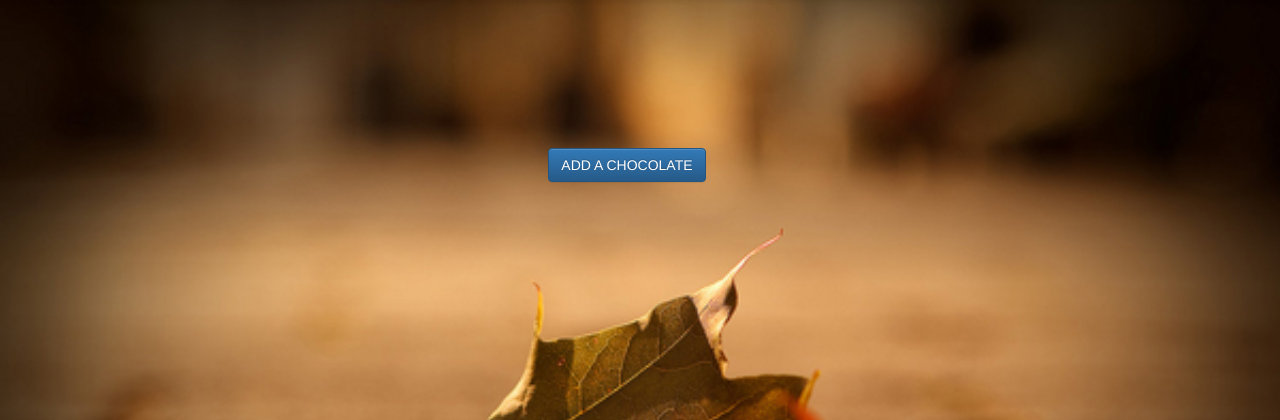
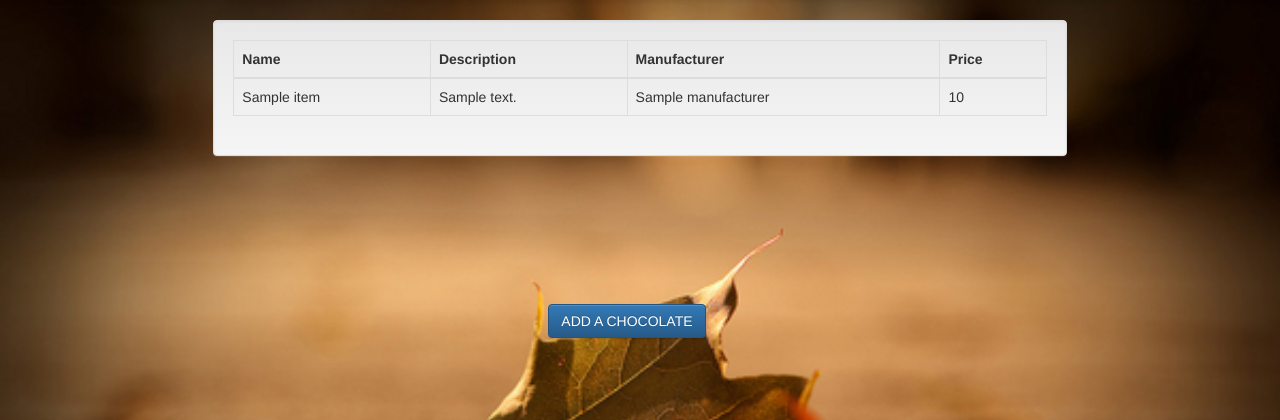
Before and after one commit to aswinanu/django, a Django app: template registration/templates/index.html in a window 1280 px wide. Shown: the part 72-492 px from the top of the page. Run offline with Django 3.2, Linux system fonts and the light colour scheme; the template is opened without the code that fills it: most values are stand-ins (such as "Sample title", 1, 10 or a date in 2020); parts of the project's set-up code (start-up, migrations or seed data) failed here and were passed over; some libraries are stand-ins or nearby versions.

Commit message:
6 commit

```diff
--- a/registration/templates/index.html
+++ b/registration/templates/index.html
@@ -1,6 +1,6 @@
 {%  load staticfiles %}
 <!DOCTYPE html>
-<html lang="en">
+<html lang="en" xmlns="http://www.w3.org/1999/html">
 <head>
     <!-- Latest compiled and minified CSS -->
     <link rel="stylesheet" href="https://maxcdn.bootstrapcdn.com/bootstrap/3.3.6/css/bootstrap.min.css" integrity="sha384-1q8mTJOASx8j1Au+a5WDVnPi2lkFfwwEAa8hDDdjZlpLegxhjVME1fgjWPGmkzs7" crossorigin="anonymous">
@@ -93,6 +93,36 @@
 
             </ul>
 </nav>
+<div class="col-md-8 col-md-offset-2 well">
+    <table class="table table-hover table-bordered table-responsive">
+        <thead>
+        <tr>
+            <th>
+                Name
+            </th>
+            <th>
+                Description
+            </th>
+            <th>
+                Manufacturer
+            </th>
+            <th>
+                Price
+            </th>
+        </tr>
+        </thead>
+        <tbody>
+        {% for item in object_list %}
+        <tr>
+            <td> {{ item.name }} </td>
+            <td> {{ item.description }}</td>
+            <td> {{ item.manufacturer }}</td>
+            <td> {{ item.price }}</td>
+        </tr>
+        {% endfor %}
+        </tbody>
+    </table>
+</div>
 
 
 <div class="col-md-6 col-md-offset-5" style="padding-top: 10%">
```
Also changed, not shown: registration/views.py (+10 -1 lines), db.sqlite3, 1 other file.
